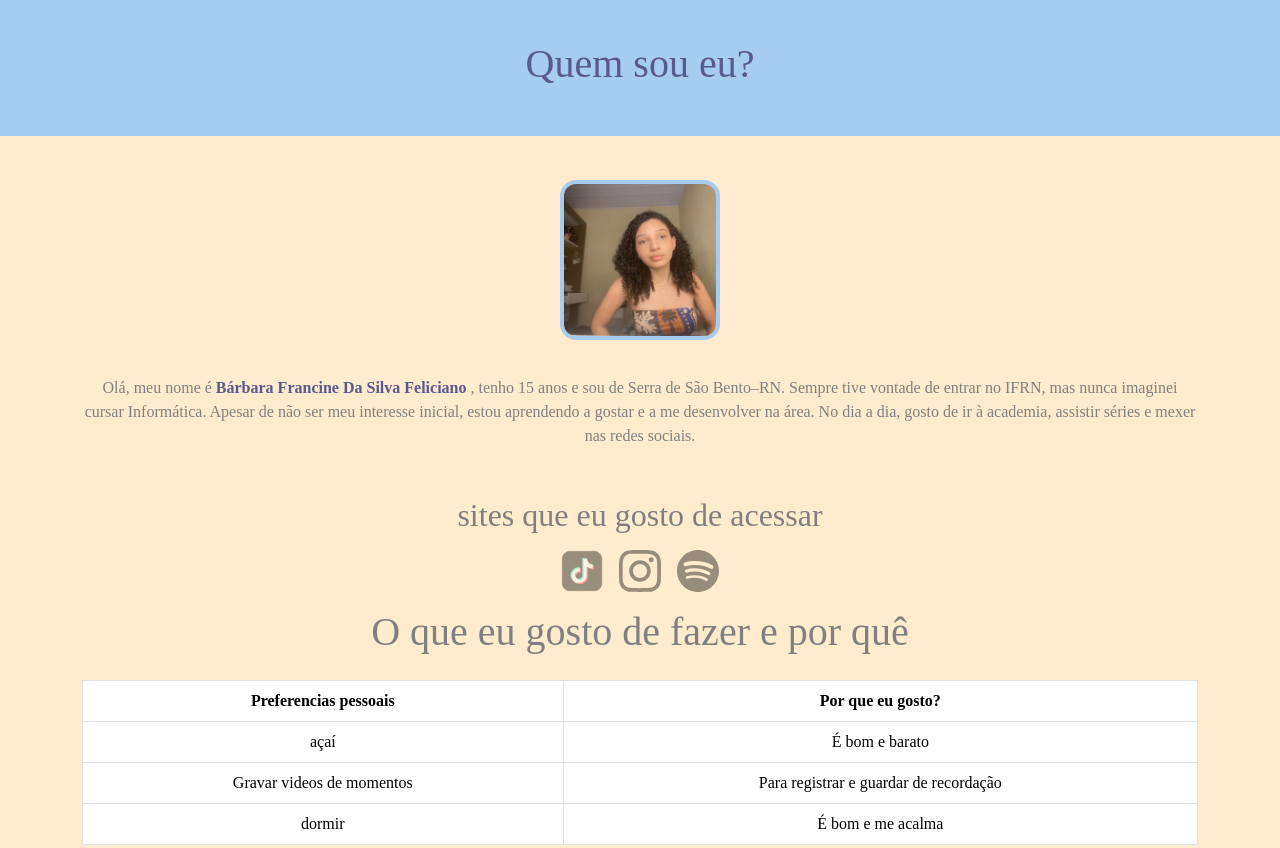
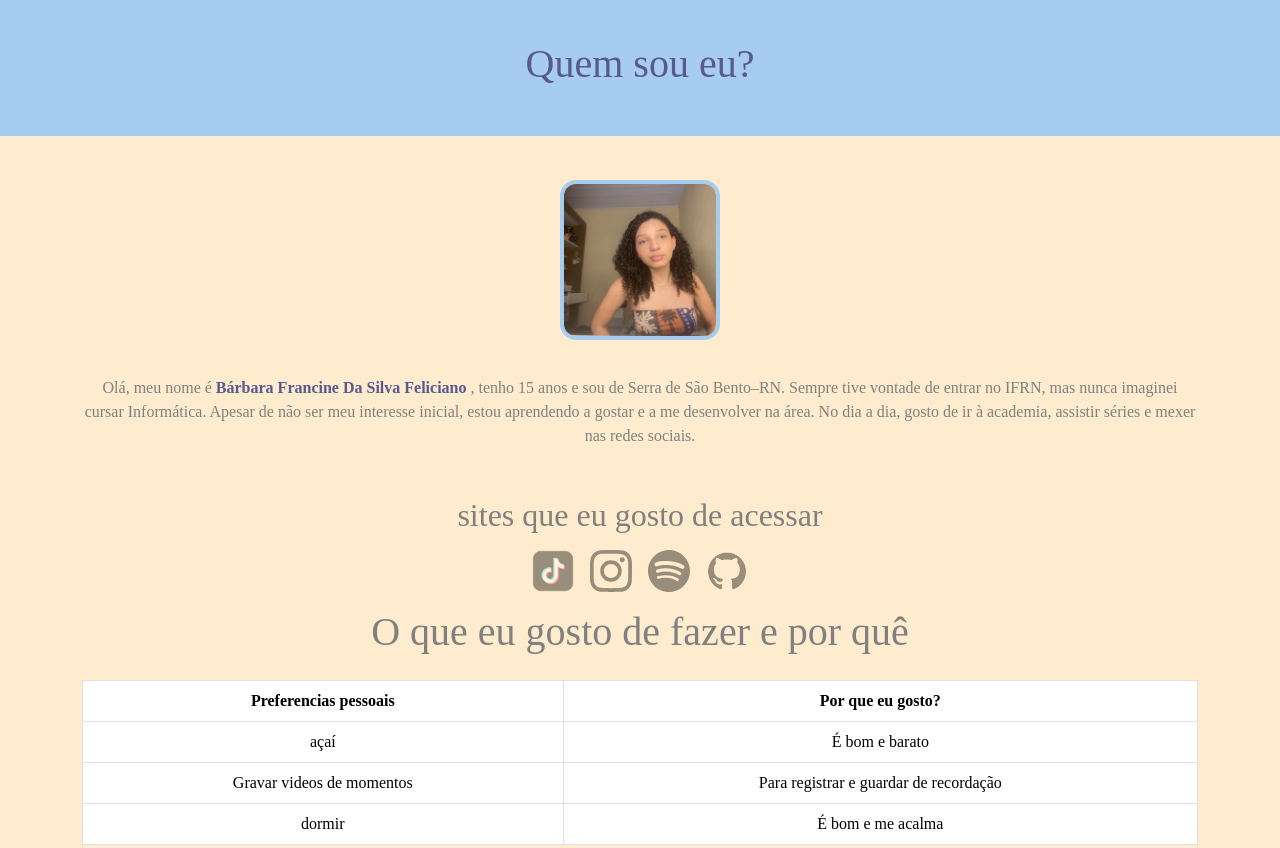
Before and after one commit to ffrancine-wq/AutoriaWeb, a plain HTML site: page Trabalho Terceira Etapa/index.html in a window 1280 px wide. Shown: the top 848 px of the page. Drawn offline with nearby package versions, Linux system fonts and the light colour scheme.

Commit message:
modificando

```diff
--- a/Trabalho Terceira Etapa/index.html
+++ b/Trabalho Terceira Etapa/index.html
@@ -116,6 +116,11 @@
                 <img src="imagens/icon-spotify.svg" alt="Spotify" width="50" class="redes">
             </a>
         </li>
+        <li>
+            <a href="https://github.com/ffrancine-wq/AutoriaWeb.git" target="_blank">
+                <img src="imagens/github-logo-png_seeklogo-304612.png" alt="GitHub" width="50" class="redes">
+            </a>
+        </li>
      </ul>
      </section>
 
@@ -143,7 +148,6 @@
        <td>Para registrar e guardar de recordação</td>
     </tr>
 
-    </tr>
    <tr>
        <td>dormir</td>
        <td>É bom e me acalma</td>
```
Also changed, not shown: Trabalho Terceira Etapa/imagens/github-logo-png_seeklogo-304612.png (added), 1 other file.
